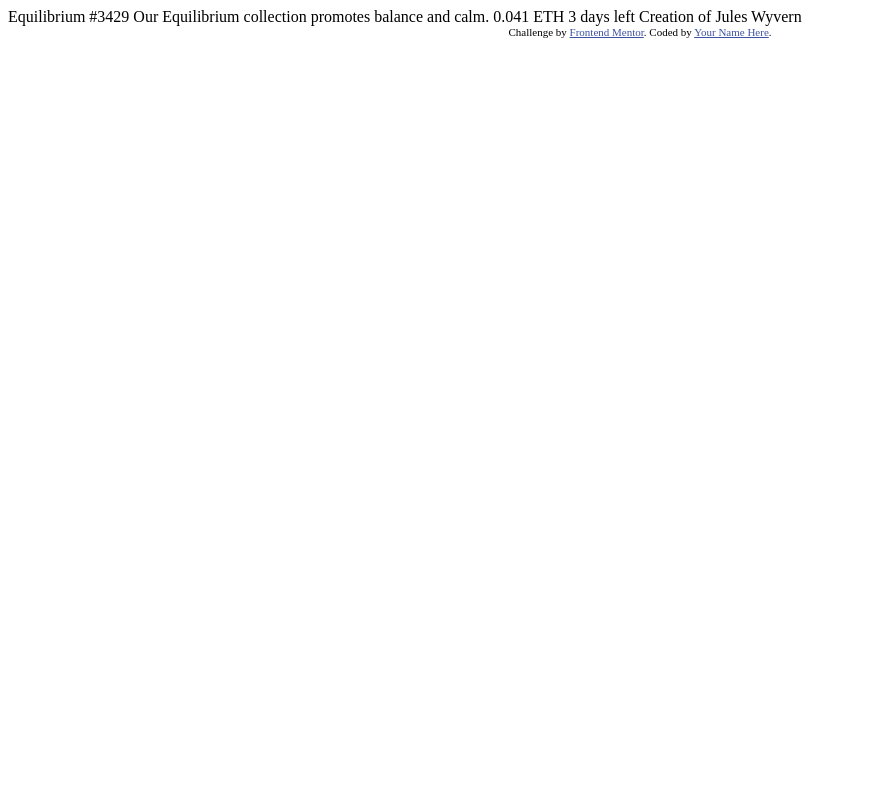
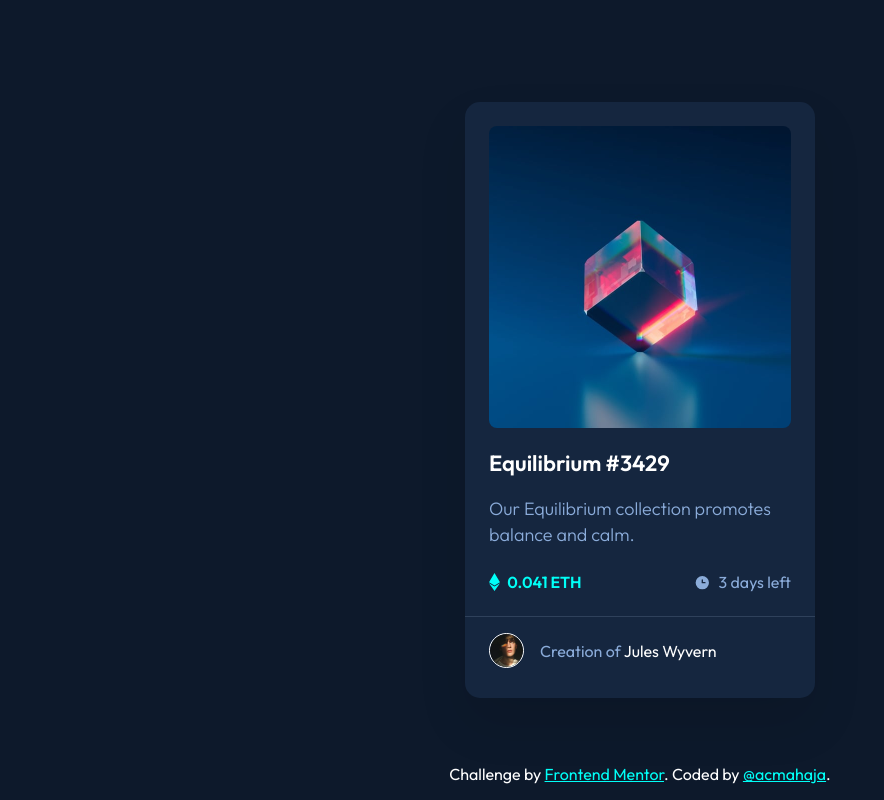
Before and after one commit to acmahaja/nft-preview-card-component, a plain HTML site: page index.html in a window 1280 px wide. Shown: the whole page, without its empty margins (0-884 px from the left). Drawn offline with Linux system fonts and the light colour scheme.

Commit message:
Completed Challenge

```diff
--- a/index.html
+++ b/index.html
@@ -1,33 +1,55 @@
 <!DOCTYPE html>
 <html lang="en">
-<head>
-  <meta charset="UTF-8">
-  <meta name="viewport" content="width=device-width, initial-scale=1.0"> <!-- displays site properly based on user's device -->
+  <head>
+    <meta charset="UTF-8" />
+    <meta name="viewport" content="width=device-width, initial-scale=1.0" />
+    <!-- displays site properly based on user's device -->
 
-  <link rel="icon" type="image/png" sizes="32x32" href="./images/favicon-32x32.png">
+    <link
+      rel="icon"
+      type="image/png"
+      sizes="32x32"
+      href="./images/favicon-32x32.png"
+    />
+    <link rel="stylesheet" href="style.css" />
 
-  <title>Frontend Mentor | NFT preview card component</title>
+    <title>Frontend Mentor | NFT preview card component</title>
+  </head>
+  <body>
+    <article>
+      <div id="overlay">
+        <img src="./images/icon-view.svg" alt="" />
+      </div>
+      <img src="./images/image-equilibrium.jpg" alt="NFT image" id="NFT" />
+      <h1 id="Name">Equilibrium #3429</h1>
+      <p id="Description">Our Equilibrium collection promotes balance and calm.</p>
+      <div id="statistics">
+        <div id="price" data-icon="eth-logo">0.041 ETH</div>
+        <div id="time" data-icon="clock">3 days left</div>
+      </div>
+      <div id="creator">
+        <img src="./images/image-avatar.png" alt="Avatar Image">
+        <p>Creation of <a href="#">Jules Wyvern</a></p>
+      </div>
+    </article>
 
-  <!-- Feel free to remove these styles or customise in your own stylesheet 👍 -->
-  <style>
-    .attribution { font-size: 11px; text-align: center; }
-    .attribution a { color: hsl(228, 45%, 44%); }
-  </style>
-</head>
-<body>
+    <div id="attribution">
+      Challenge by
+      <a href="https://www.frontendmentor.io?ref=challenge" target="_blank"
+        >Frontend Mentor</a
+      >. Coded by <a href="https://www.acmahaja.com/">@acmahaja</a>.
+    </div>
+  </body>
+  <script>
+    document.getElementById("overlay").addEventListener("mouseover", () => {
+      console.log("document.getElementById()");
+      document.getElementById("overlay").style.opacity = 1;
+      console.log(document.getElementById("overlay").style.opacity);
+    });
 
-  Equilibrium #3429
-
-  Our Equilibrium collection promotes balance and calm.
-
-  0.041 ETH
-  3 days left
-
-  Creation of Jules Wyvern
-
-  <div class="attribution">
-    Challenge by <a href="https://www.frontendmentor.io?ref=challenge" target="_blank">Frontend Mentor</a>.
-    Coded by <a href="#">Your Name Here</a>.
-  </div>
-</body>
+    document.getElementById("overlay").addEventListener("mouseleave", () => {
+      document.getElementById("overlay").style.opacity = 0;
+      console.log(document.getElementById("overlay").style.opacity);
+    });
+  </script>
 </html>
--- /dev/null
+++ b/style.css
@@ -0,0 +1,260 @@
+@import url("https://fonts.googleapis.com/css2?family=Outfit:wght@300;400;600&display=swap");
+
+:root {
+  --Soft-blue: hsl(215, 51%, 70%);
+  --Cyan: hsl(178, 100%, 50%);
+  --Very-dark-blue-main: hsl(217, 54%, 11%);
+  --Very-dark-blue-card: hsl(216, 50%, 16%);
+  --Very-dark-blue-line: hsl(215, 32%, 27%);
+  --White: hsl(0, 0%, 100%);
+}
+
+html,
+body {
+  margin: 0px;
+  padding: 0px;
+
+  width: 100%;
+  height: 100%;
+
+  background: var(--Very-dark-blue-main);
+
+  font-family: "Outfit", sans-serif;
+}
+
+body {
+  position: relative;
+
+  display: flex;
+  justify-content: center;
+  align-items: center;
+}
+
+article {
+  width: 350px;
+  height: 596px;
+
+  border-radius: 15px;
+  background: var(--Very-dark-blue-card-bg, #15263f);
+  box-shadow: 0px 25px 50px 0px rgba(0, 0, 0, 0.1);
+
+  position: relative;
+}
+
+#NFT {
+  position: absolute;
+  top: 24px;
+  left: 50%;
+
+  width: 302px;
+  height: 302px;
+  border-radius: 8px;
+
+  transform: translate(-50%, 0%);
+  cursor: pointer;
+}
+
+#Name {
+  position: absolute;
+  left: 24px;
+  top: 350px;
+
+  font-size: 22px;
+  font-style: normal;
+  font-weight: 600;
+  line-height: 22px;
+  color: var(--White);
+  margin: 0px;
+  transition: ease 0.3s;
+  cursor: pointer;
+}
+
+article h1:hover {
+  color: var(--Cyan);
+}
+
+#overlay {
+  display: flex;
+
+  position: absolute;
+  top: 24px;
+  left: 50%;
+
+  width: 302px;
+  height: 302px;
+  border-radius: 8px;
+  opacity: 0;
+
+  background: rgb(0, 255, 248, 0.503021240234375);
+
+  cursor: pointer;
+
+  transform: translate(-50%, 0%);
+  z-index: 2;
+
+  justify-content: center;
+  align-items: center;
+
+  transition: ease 0.3s;
+}
+
+article #Description {
+  position: absolute;
+  top: 394px;
+
+  width: 100%;
+  padding: 0px 24px;
+
+  box-sizing: border-box;
+
+  line-height: 18px;
+  margin: 0px;
+
+  color: var(--Soft-blue);
+  font-family: "Outfit", sans-serif;
+  font-size: 18px;
+  font-style: normal;
+  font-weight: 300;
+  line-height: 26px;
+}
+
+#statistics {
+  display: flex;
+  flex-direction: row;
+  align-items: center;
+  justify-content: space-between;
+  width: 100%;
+  height: fit-content;
+
+  position: absolute;
+  top: 470px;
+  padding: 0px 24px;
+  box-sizing: border-box;
+}
+
+#price {
+  color: var(--Cyan);
+  font-size: 16px;
+  font-style: normal;
+  font-weight: 600;
+  display: inline-flex;
+  align-items: center;
+  justify-content: space-between;
+  width: 92.5px;
+  height: auto;
+}
+
+#price[data-icon="eth-logo"]::before {
+  content: "";
+  background-image: url("images/icon-ethereum.svg");
+  width: 11px;
+  height: 18px;
+}
+
+#time {
+  color: var(--Soft-blue);
+  font-size: 16px;
+  font-style: normal;
+  font-weight: 400;
+  line-height: normal;
+
+  display: inline-flex;
+  align-items: center;
+  justify-content: space-between;
+  width: 96.695px;
+  height: auto;
+}
+
+#time[data-icon="clock"]::before {
+  content: "";
+  background-image: url("images/icon-clock.svg");
+  width: 16px;
+  height: 16px;
+}
+
+#creator {
+  height: auto;
+  width: 100%;
+
+  padding: 0px 24px;
+  box-sizing: border-box;
+  height: fit-content;
+
+  padding-top: 16px;
+
+  position: absolute;
+  top: 514px;
+
+  border-top: 1px solid var(--Very-dark-blue-line);
+
+  display: inline-flex;
+  align-items: center;
+  justify-content: flex-start;
+
+
+}
+
+#creator > img {
+  width: 33px;
+  height: 33px;
+  border-radius: 50%;
+  border: 1px solid var(--White);
+  margin-right: 16px;
+
+  text-decoration: none;
+}
+
+#creator p {
+  margin: 0px;
+  font-size: 16px;
+  font-style: normal;
+  font-weight: 400;
+  line-height: normal;
+  color: var(--Soft-blue);
+}
+
+#creator a {
+  text-decoration: none;
+  color: var(--White);
+}
+
+#creator a:hover {
+  color: var(--Cyan);
+}
+
+
+#attribution {
+  position: absolute;
+  width: 100vw;
+  height: fit-content;
+  text-align: center;
+  bottom: 2vh;
+
+  color: var(--White);
+  padding: 0px 24px;
+  box-sizing: border-box;
+}
+
+#attribution a {
+  color: var(--Cyan);
+}
+
+
+@media screen and (width < 351px){
+  body {
+    position: relative;
+    min-height: 667px;
+    height: 100%;
+  }
+
+  article {
+    border-radius: 15px 15px 0px 0px;
+    width: 100%;
+    bottom: 0px;
+    position: absolute;
+  }
+
+  #attribution {
+    display: none;
+  }
+}
```
